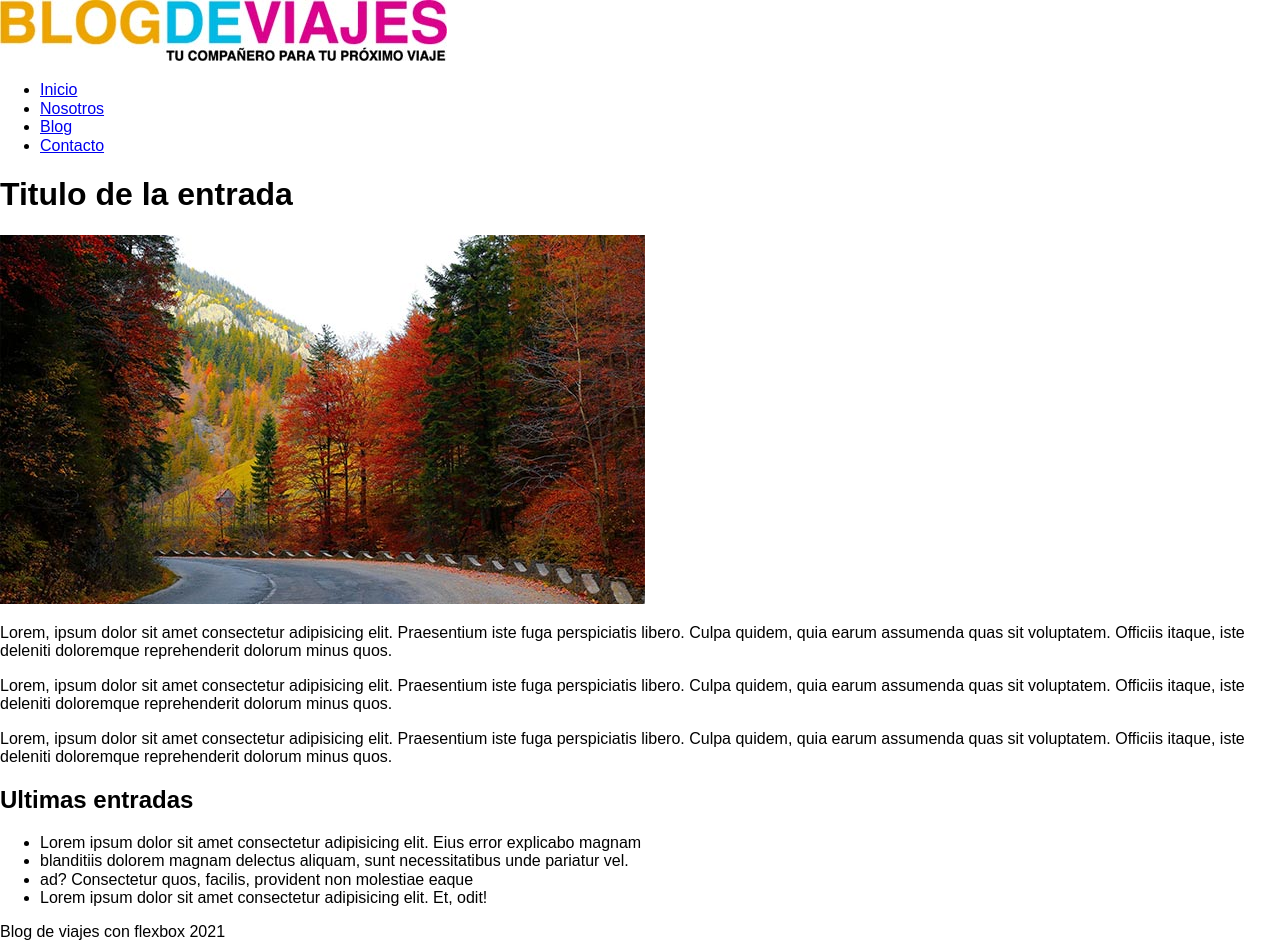
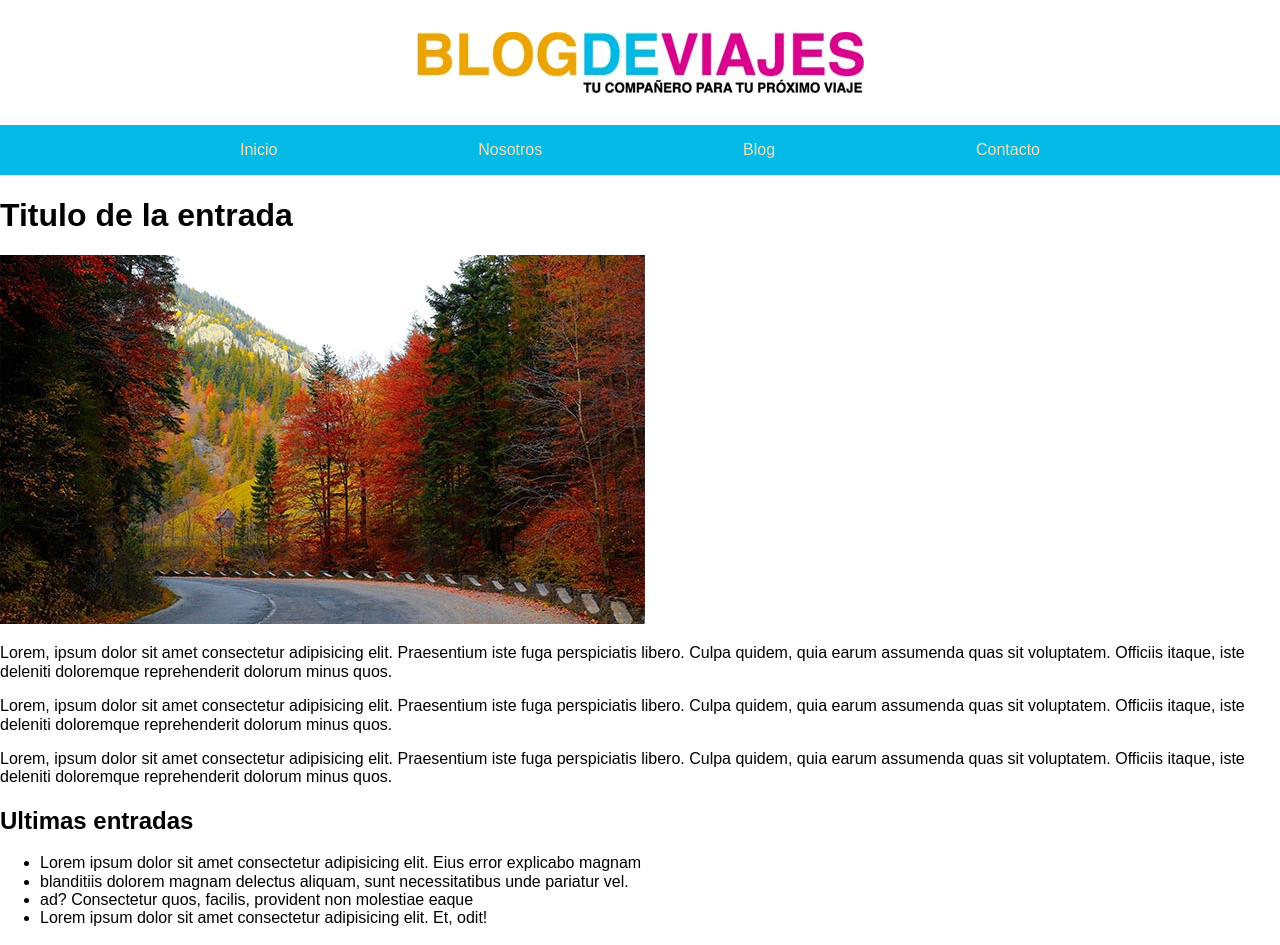
Before and after one commit to ojedam13/holy-grail, a plain HTML site: page index.html in a window 1280 px wide. Shown: the top 945 px of the page. Drawn offline with nearby package versions, Linux system fonts and the light colour scheme.

Commit message:
creando la navegacion

```diff
--- a/css/styles.css
+++ b/css/styles.css
@@ -6,4 +6,47 @@ html {
 }
 body {
     font-family: Arial, Helvetica, sans-serif;
+    display: flex;
+    flex-direction: column;
 }
+
+img {
+    max-width: 100%;
+}
+.encabezado-sitio{
+    display: flex;
+    padding: 2rem 0;
+    justify-content: center;
+}
+
+.navegacion{
+    background-color: #05bae6;
+}
+
+.navegacion ul {
+    max-width: 800px;
+    margin: 0 auto;
+    display: flex;
+    justify-content: space-between;
+    list-style-type: none;
+    padding: 0;
+    flex-direction: column;
+}
+
+.navegacion ul li{
+    text-align: center;
+    padding: 1rem 0;
+
+}
+
+.navegacion ul li a{
+    text-decoration: none;
+    color: wheat;
+}
+
+@media screen and (min-width:768px) {
+    .navegacion ul{
+        flex-direction: row;
+
+    }
+}
```
